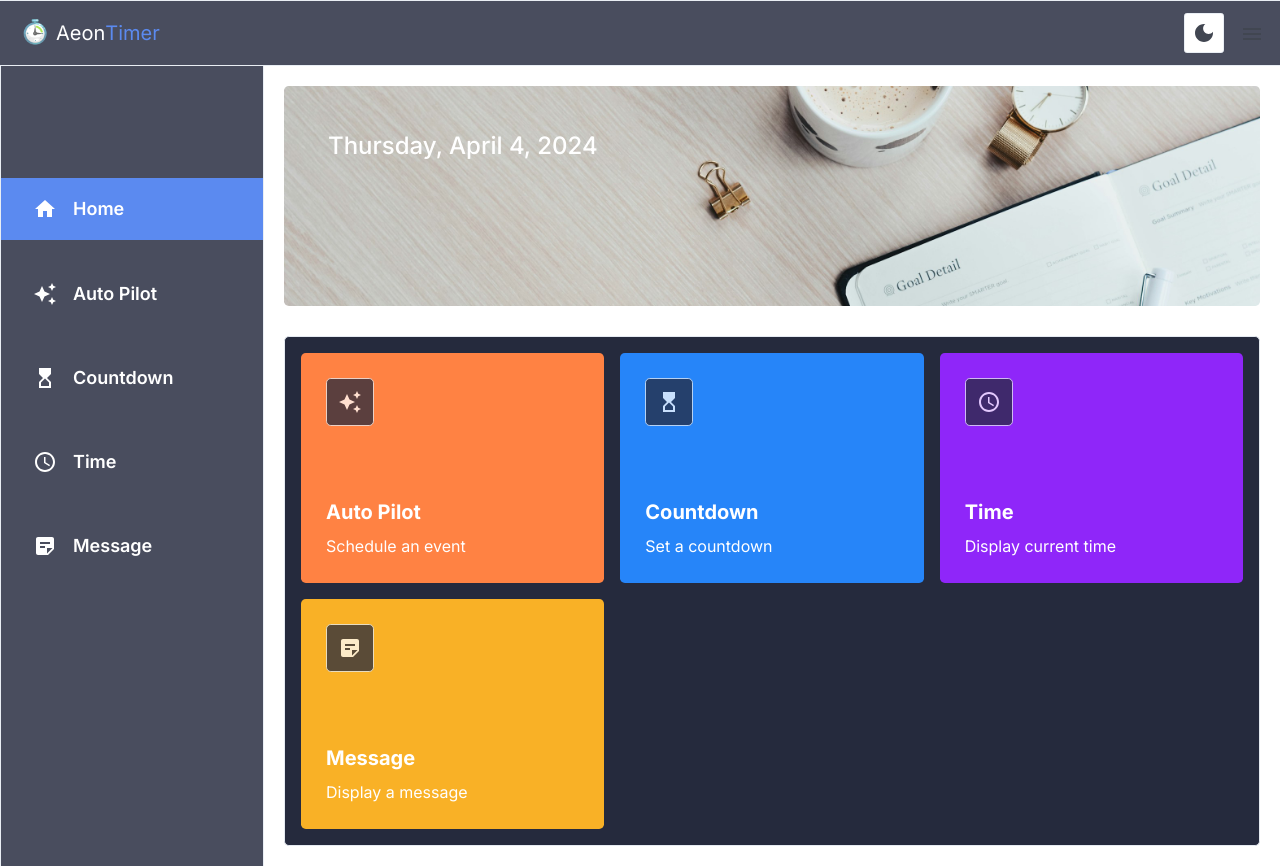
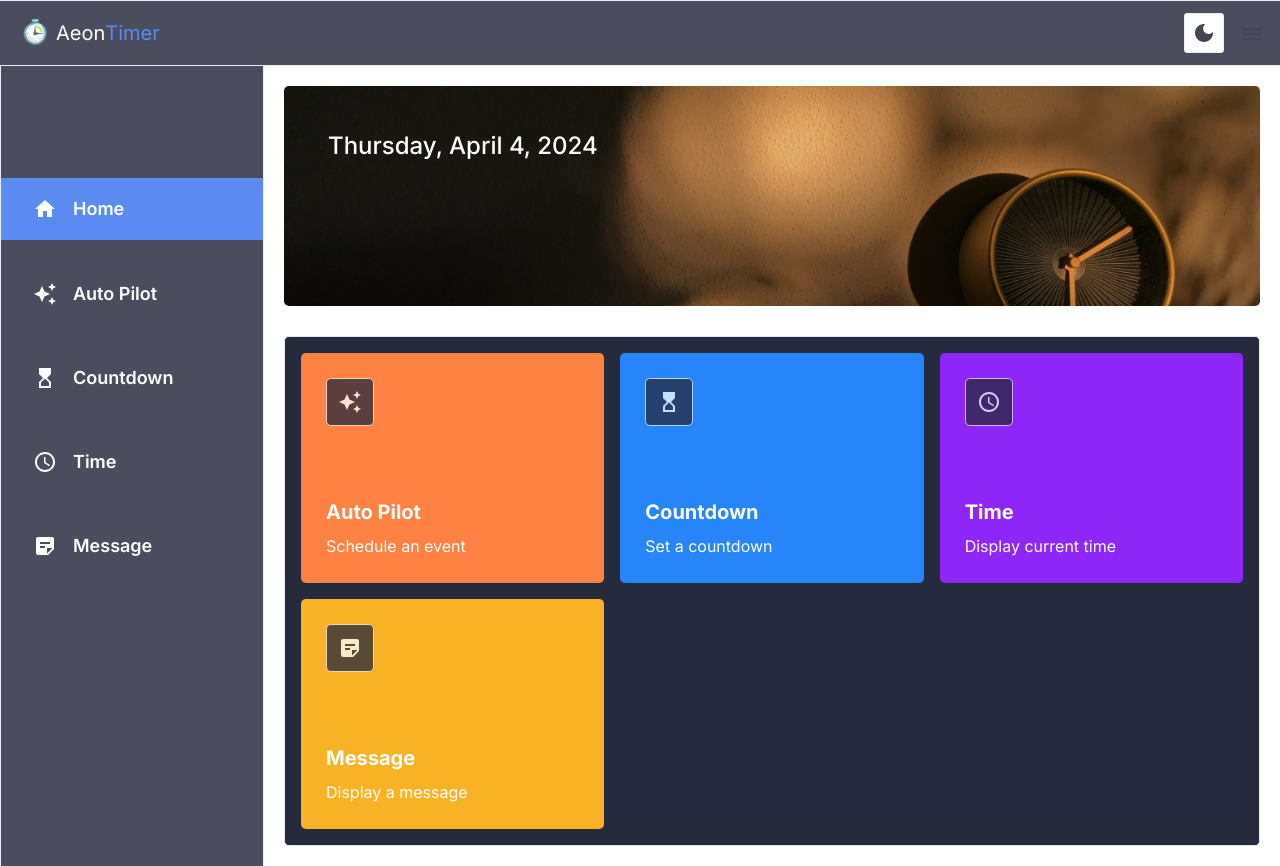
Before and after one commit to ivory-vista-tech/countdown-app-v2, a Next.js app: page / in a window 1280 px wide. Built offline with nearby package versions, Linux system fonts and the light colour scheme.

Commit message:
Updated Hero images

```diff
--- a/app/globals.css
+++ b/app/globals.css
@@ -75,15 +75,15 @@
   }
 
   .size-hour-included {
-    @apply font-Roboto_Slab text-[60px] sm:text-[80px] md:text-[100px] lg:text-[180px] 2xl:text-[280px] text-gray-800 dark:text-white;
+    @apply text-[60px] sm:text-[80px] md:text-[100px] lg:text-[180px] 2xl:text-[280px] text-gray-800 dark:text-white;
   }
 
   .size-hour-excluded {
-    @apply font-Roboto_Slab text-[80px] sm:text-[100px] md:text-[120px] lg:text-[200px] 2xl:text-[400px] text-gray-800 dark:text-white;
+    @apply text-[80px] sm:text-[100px] md:text-[120px] lg:text-[200px] 2xl:text-[400px] text-gray-800 dark:text-white;
   }
 
   .size-AmPm-included {
-    @apply font-Roboto_Slab text-[50px] sm:text-[60px] md:text-[80px] lg:text-[140px] 2xl:text-[220px];
+    @apply text-[50px] sm:text-[60px] md:text-[80px] lg:text-[140px] 2xl:text-[220px];
   }
 
   .size-message {
--- a/tailwind.config.ts
+++ b/tailwind.config.ts
@@ -115,7 +115,7 @@ const config = {
         flash: "blink 4s infinite",
       },
       backgroundImage: {
-        hero: "url('/hero.jpeg')",
+        hero: "url('/hero-2.jpeg')",
       },
     },
   },
```
Also changed, not shown: public/hero-2.jpeg (added).
